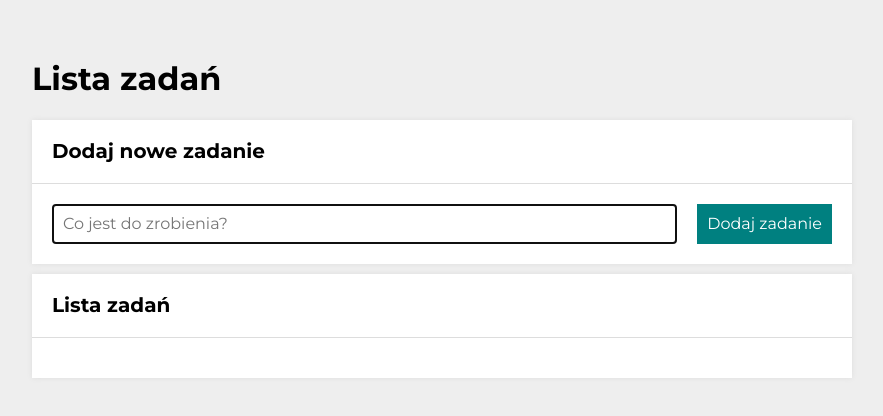
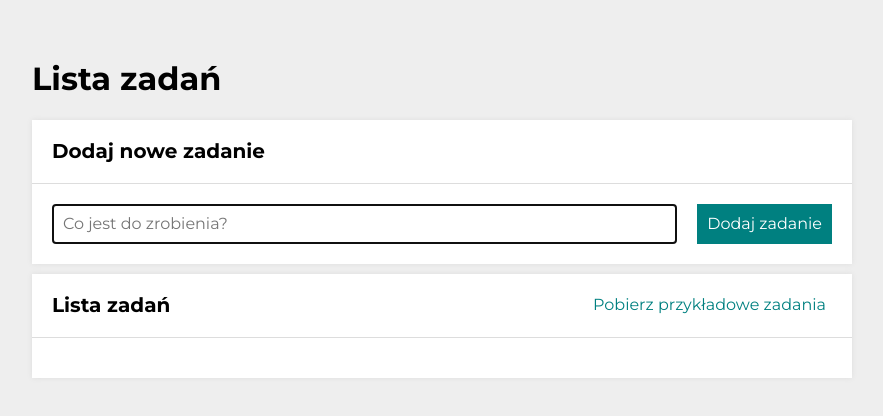
Before and after one commit to mg-wiewiora/to-do-list-react, a React (Create React App) app: page / in a window 1280 px wide. Shown: the top 416 px of the page, without its empty margins (198-1081 px from the left). Built offline with nearby package versions, Linux system fonts and the light colour scheme.

Commit message:
getExampleTasks.js added and configured

```diff
--- a/package.json
+++ b/package.json
@@ -14,6 +14,7 @@
     "react-dom": "^19.2.0",
     "react-redux": "^9.2.0",
     "react-scripts": "5.0.1",
+    "redux-saga": "^1.4.2",
     "styled-components": "^6.1.19",
     "web-vitals": "^2.1.4"
   },
--- a/src/features/tasks/Menu/index.js
+++ b/src/features/tasks/Menu/index.js
@@ -6,6 +6,7 @@ import {
   selectAreTasksEmpty,
   selectAreAllTasksDone,
   selectHideDone,
+  fetchExampleTasks,
 } from "../tasksSlice";
 
 const Menu = () => {
@@ -17,6 +18,9 @@ const Menu = () => {
 
   return (
     <Wrapper>
+      <Button onClick={() => dispatch(fetchExampleTasks())}>
+        Pobierz przykładowe zadania
+      </Button>
       {!areTasksEmpty && (
         <>
           <Button onClick={() => dispatch(toggleHideDone())}>
--- a/src/features/tasks/tasksSlice.js
+++ b/src/features/tasks/tasksSlice.js
@@ -25,6 +25,7 @@ const tasksSlice = createSlice({
         task.done = true;
       });
     },
+    fetchExampleTasks: () => {},
   },
 });
 
@@ -34,13 +35,15 @@ export const {
   toggleTaskDone,
   deleteTask,
   markAllAsDone,
+  fetchExampleTasks,
 } = tasksSlice.actions;
 
-const selectTasksState = state => state.tasks;
+const selectTasksState = (state) => state.tasks;
 
-export const selectTasks = state => selectTasksState(state).tasks;
-export const selectHideDone = state => selectTasksState(state).hideDone;
-export const selectAreTasksEmpty = state => selectTasks(state).length === 0;
-export const selectAreAllTasksDone = state => selectTasks(state).every(({done}) => done);
+export const selectTasks = (state) => selectTasksState(state).tasks;
+export const selectHideDone = (state) => selectTasksState(state).hideDone;
+export const selectAreTasksEmpty = (state) => selectTasks(state).length === 0;
+export const selectAreAllTasksDone = (state) =>
+  selectTasks(state).every(({ done }) => done);
 
 export default tasksSlice.reducer;
```
Also changed, not shown: src/features/tasks/getExampleTasks.js (added, +9 -0 lines), 1 other file (tests, documents, lock files or other folders).
